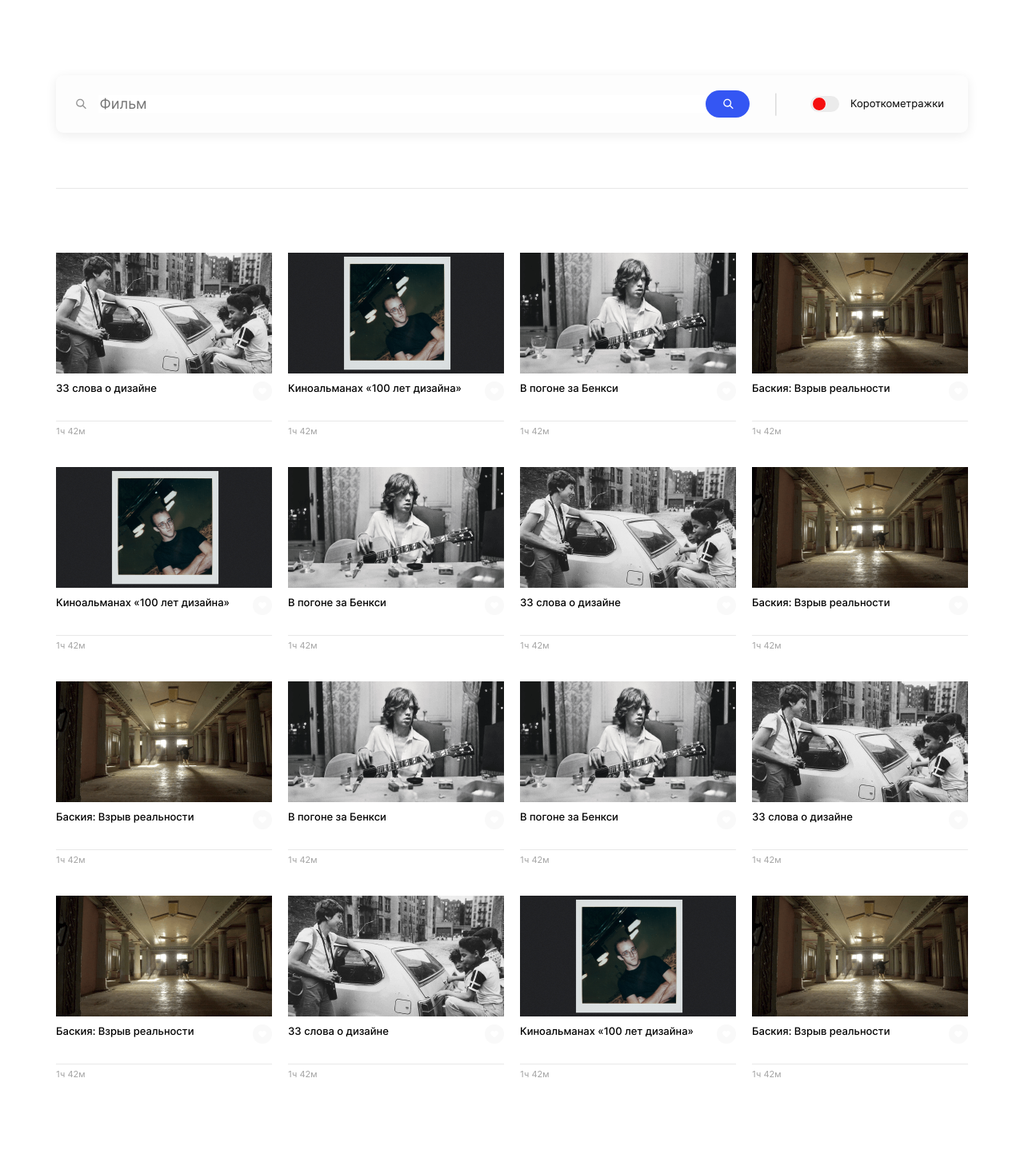
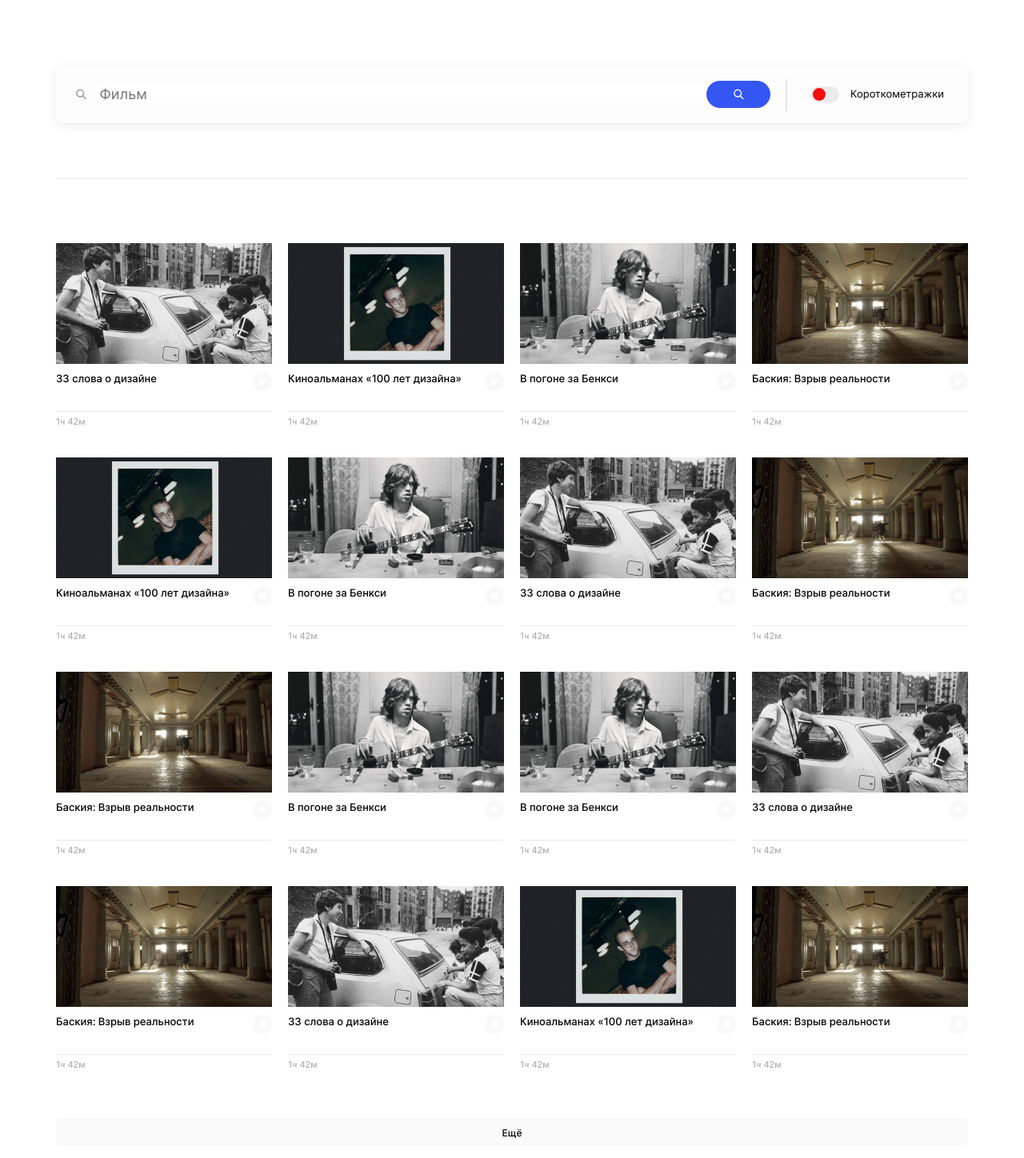
Before and after one commit to h1ze/movies-explorer-frontend, a React (Create React App) app: page /movies in a window 1280 px wide. Shown: the part 62-1510 px from the top of the page at 80% size. Before the commit the page ends 1422 px from the top, so only its background shows below. Built offline with nearby package versions, Linux system fonts and the light colour scheme.

Commit message:
fix: исправить стили Header & SearchForm

```diff
--- a/src/components/Logo/Logo.css
+++ b/src/components/Logo/Logo.css
@@ -3,6 +3,7 @@
 }
 
 .logo-link__img {
+  display: block;
   width: 38px;
   height: 38px;
 }
--- a/src/components/Movies/Movies.css
+++ b/src/components/Movies/Movies.css
@@ -0,0 +1,16 @@
+.movies__btn-container {
+  padding: 50px 70px 80px;
+}
+
+.movies__btn {
+  padding: 11px 0 9px;
+  width: 100%;
+  background: #f9f9f9;
+  border: none;
+  border-radius: 6px;
+  font-family: 'Inter', 'Arial', sans-serif;
+  font-style: normal;
+  font-weight: 500;
+  font-size: 12px;
+  line-height: 15px;
+}
--- a/src/components/Movies/Movies.jsx
+++ b/src/components/Movies/Movies.jsx
@@ -5,10 +5,15 @@ import MoviesCardList from '../MoviesCardList/MoviesCardList';
 
 const Movies = () => {
   return (
-    <>
+    <main className="movies">
       <SearchForm />
       <MoviesCardList />
-    </>
+      <div className="movies__btn-container">
+        <button className="movies__btn" type="button">
+          Ещё
+        </button>
+      </div>
+    </main>
   );
 };
 
--- a/src/components/Navigation/Navigation.css
+++ b/src/components/Navigation/Navigation.css
@@ -5,7 +5,10 @@
 }
 
 .main-nav__links {
+  margin: 0;
+  padding: 0;
   display: flex;
+  align-items: center;
   list-style: none;
   gap: 16px;
   padding-left: 44px;
--- a/src/components/SearchForm/SearchForm.css
+++ b/src/components/SearchForm/SearchForm.css
@@ -22,6 +22,7 @@
 .form__input {
   border: none;
   width: 100%;
+  flex-shrink: 1;
   font-family: 'Inter';
   font-style: normal;
   font-weight: 400;
@@ -33,9 +34,9 @@
 }
 
 .form__button {
-  margin-right: 19px;
   padding: 0;
   border: none;
+  flex-shrink: 0;
   width: 80px;
   height: 34px;
   background: url('../../images/search-button-icon.svg') no-repeat center/22px
@@ -44,7 +45,8 @@
 }
 
 .form__stroke {
-  margin-right: 29px;
+  flex-shrink: 0;
+  margin-right: 10px;
   width: 40px;
   height: 1px;
   background: #cbcbcb;
--- a/src/components/SearchForm/SearchForm.jsx
+++ b/src/components/SearchForm/SearchForm.jsx
@@ -24,7 +24,6 @@ const SearchForm = () => {
           required
           onChange={inputHandler}
         />
-        <span className="form__error"></span>
         <button className="form__button" type="submit"></button>
         <div className="form__stroke"></div>
         <FilterCheckbox />
```
